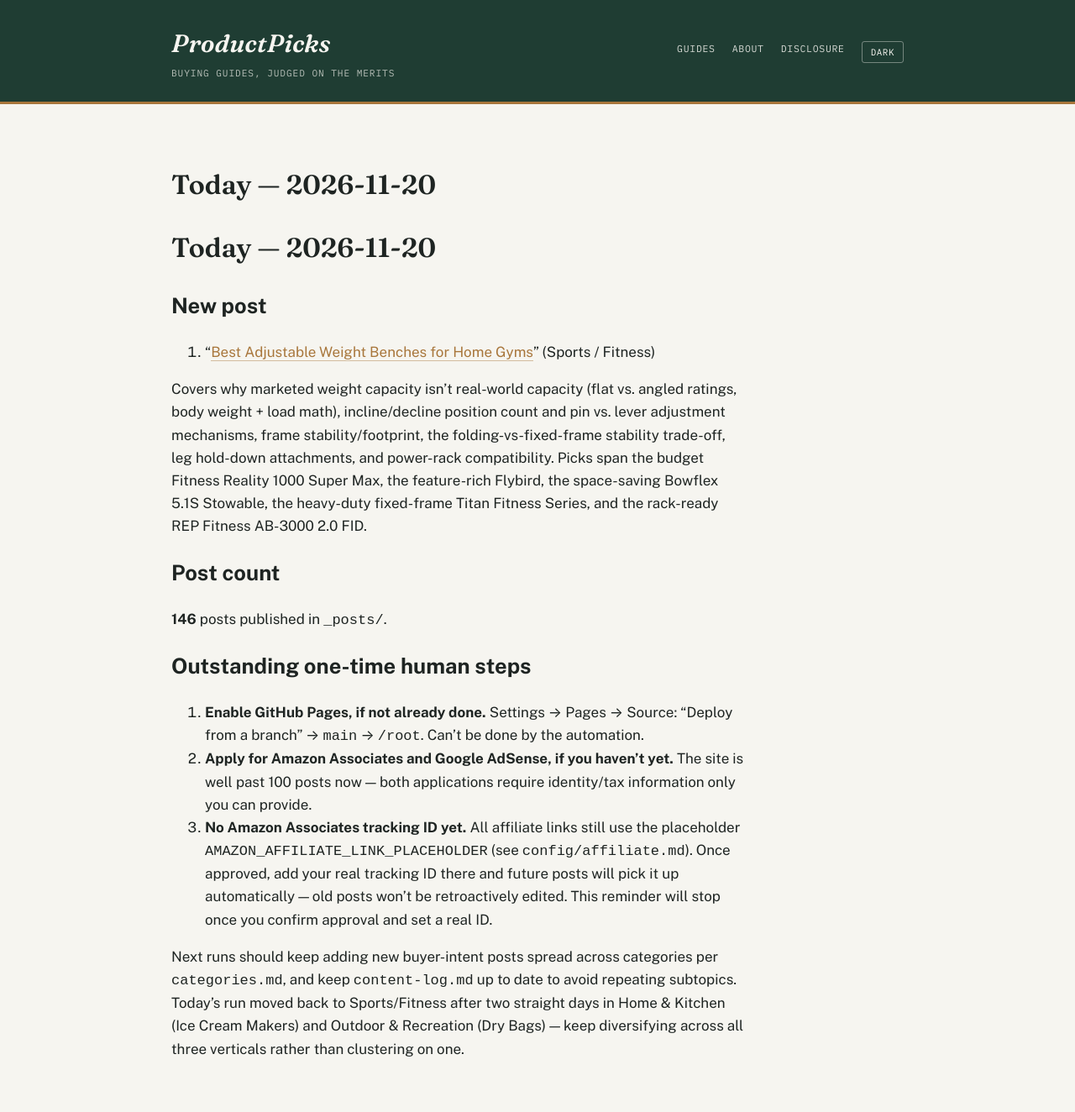
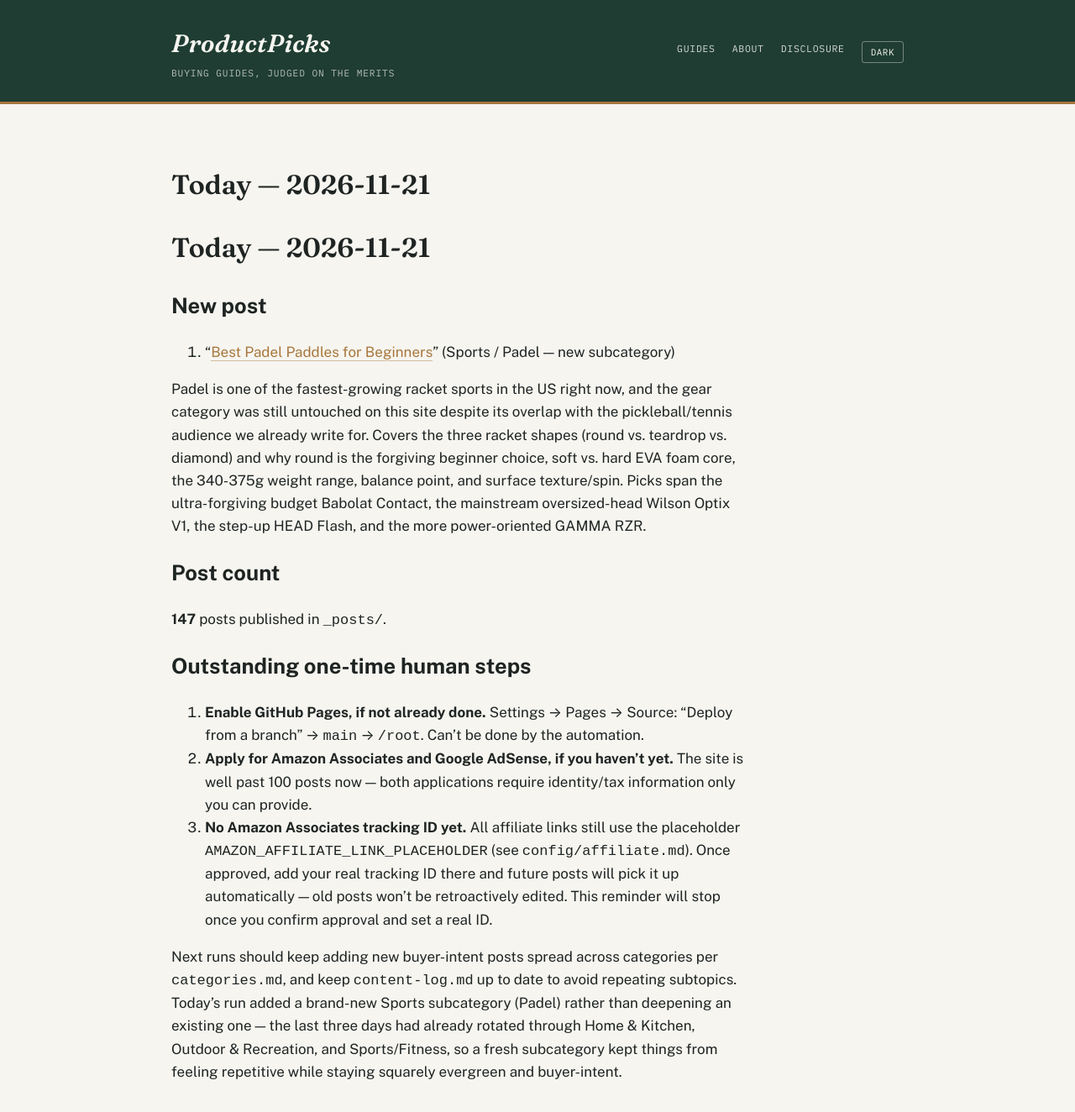
Before and after one commit to ajith198/ProductPicks, a Jekyll site: the page built from today.md, in a window 1280 px wide and 1400 px high. Shown: the top 1324 px of the window at 84% size. Built offline with Jekyll 4.4.1, drawn with Linux system fonts in a browser that asks for light colours; our own code applies the rules of GitHub Pages for plain Markdown files.

Commit message:
daily: 2026-11-21 new post + log update

```diff
--- a/today.md
+++ b/today.md
@@ -1,14 +1,14 @@
-# Today — 2026-11-20
+# Today — 2026-11-21
 
 ## New post
 
-1. "[Best Adjustable Weight Benches for Home Gyms](/sports/buying-guides/best-adjustable-weight-benches-for-home-gyms/)" (Sports / Fitness)
+1. "[Best Padel Paddles for Beginners](/sports/buying-guides/best-padel-paddles-for-beginners/)" (Sports / Padel — new subcategory)
 
-Covers why marketed weight capacity isn't real-world capacity (flat vs. angled ratings, body weight + load math), incline/decline position count and pin vs. lever adjustment mechanisms, frame stability/footprint, the folding-vs-fixed-frame stability trade-off, leg hold-down attachments, and power-rack compatibility. Picks span the budget Fitness Reality 1000 Super Max, the feature-rich Flybird, the space-saving Bowflex 5.1S Stowable, the heavy-duty fixed-frame Titan Fitness Series, and the rack-ready REP Fitness AB-3000 2.0 FID.
+Padel is one of the fastest-growing racket sports in the US right now, and the gear category was still untouched on this site despite its overlap with the pickleball/tennis audience we already write for. Covers the three racket shapes (round vs. teardrop vs. diamond) and why round is the forgiving beginner choice, soft vs. hard EVA foam core, the 340-375g weight range, balance point, and surface texture/spin. Picks span the ultra-forgiving budget Babolat Contact, the mainstream oversized-head Wilson Optix V1, the step-up HEAD Flash, and the more power-oriented GAMMA RZR.
 
 ## Post count
 
-**146** posts published in `_posts/`.
+**147** posts published in `_posts/`.
 
 ## Outstanding one-time human steps
 
@@ -16,4 +16,4 @@ Covers why marketed weight capacity isn't real-world capacity (flat vs. angled r
 2. **Apply for Amazon Associates and Google AdSense, if you haven't yet.** The site is well past 100 posts now — both applications require identity/tax information only you can provide.
 3. **No Amazon Associates tracking ID yet.** All affiliate links still use the placeholder `AMAZON_AFFILIATE_LINK_PLACEHOLDER` (see `config/affiliate.md`). Once approved, add your real tracking ID there and future posts will pick it up automatically — old posts won't be retroactively edited. This reminder will stop once you confirm approval and set a real ID.
 
-Next runs should keep adding new buyer-intent posts spread across categories per `categories.md`, and keep `content-log.md` up to date to avoid repeating subtopics. Today's run moved back to Sports/Fitness after two straight days in Home & Kitchen (Ice Cream Makers) and Outdoor & Recreation (Dry Bags) — keep diversifying across all three verticals rather than clustering on one.
+Next runs should keep adding new buyer-intent posts spread across categories per `categories.md`, and keep `content-log.md` up to date to avoid repeating subtopics. Today's run added a brand-new Sports subcategory (Padel) rather than deepening an existing one — the last three days had already rotated through Home & Kitchen, Outdoor & Recreation, and Sports/Fitness, so a fresh subcategory kept things from feeling repetitive while staying squarely evergreen and buyer-intent.
```
Also changed, not shown: TODAY.md (+1 -1 lines), _posts/2026-11-21-best-padel-paddles-for-beginners.md (added, +54 -0 lines), categories.md (+1 -1 lines), content-log.md (+1 -0 lines).
